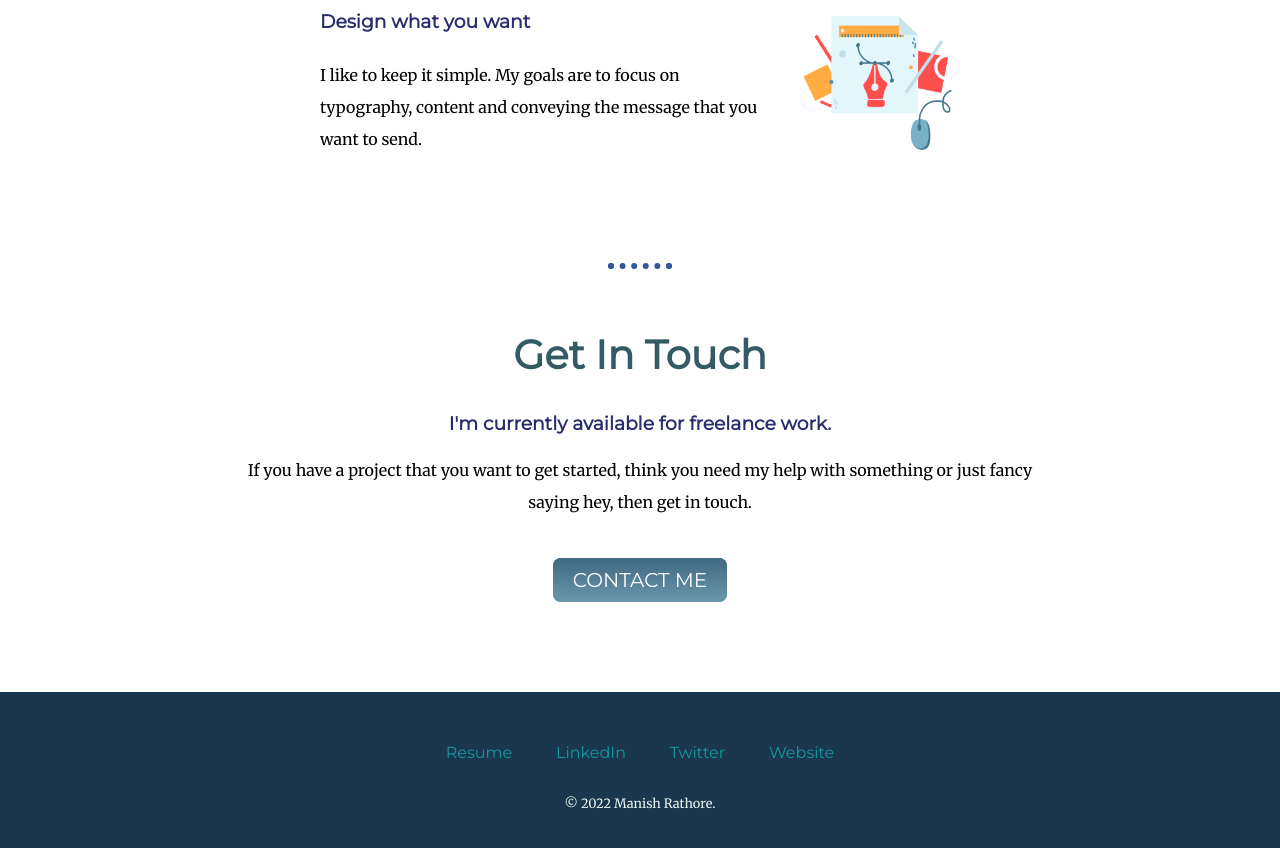
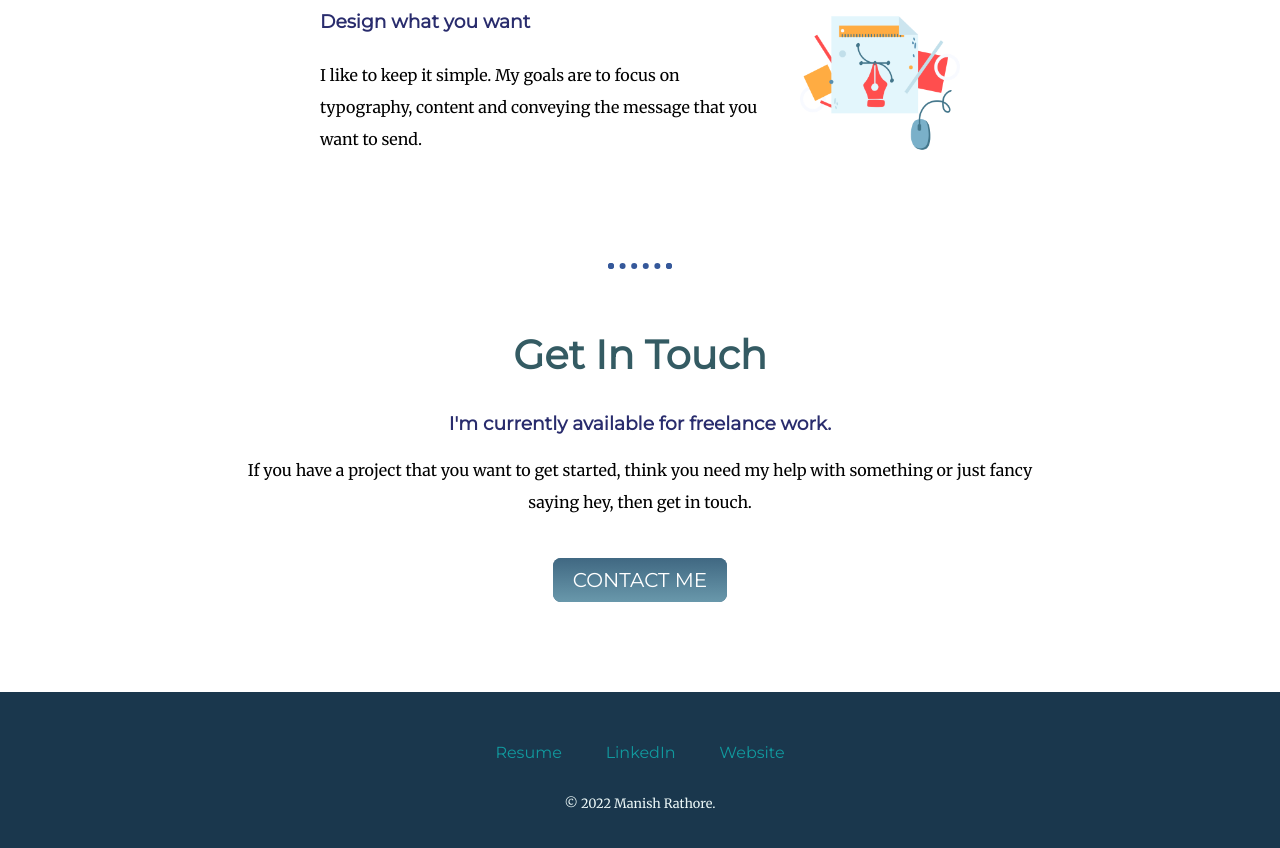
Before and after one commit to manish6549/CV, a plain HTML site: page index.html in a window 1280 px wide. Shown: the part 1692-2540 px from the top of the page. Drawn offline with Linux system fonts and the light colour scheme.

Commit message:
Update index.html

```diff
--- a/index.html
+++ b/index.html
@@ -50,10 +50,9 @@
 
 
   <div class="bottom-container">
-    <a class="footer-link" href="https://drive.google.com/file/d/1oU-KoT2tmQo4kTSA8ErMcj2b9pId0SvL/view?usp=sharing">Resume</a>
-    <a class="footer-link" href="https://www.linkedin.com/">LinkedIn</a>
-    <a class="footer-link" href="https://twitter.com/">Twitter</a>
-    <a class="footer-link" href="https://www.appbrewery.co/">Website</a>
+    <a class="footer-link" href="https://drive.google.com/file/d/1ZyApt9G_j8C_jLW-f2eWFjThxpCCq5uQ/view?usp=sharing">Resume</a>
+    <a class="footer-link" href="https://www.linkedin.com/in/manish-rathore-26479516b">LinkedIn</a>
+    <a class="footer-link" href="https://manish6549.github.io/CV/">Website</a>
     <p class="copyright">© 2022 Manish Rathore.</p>
   </div>
 </body>
```
